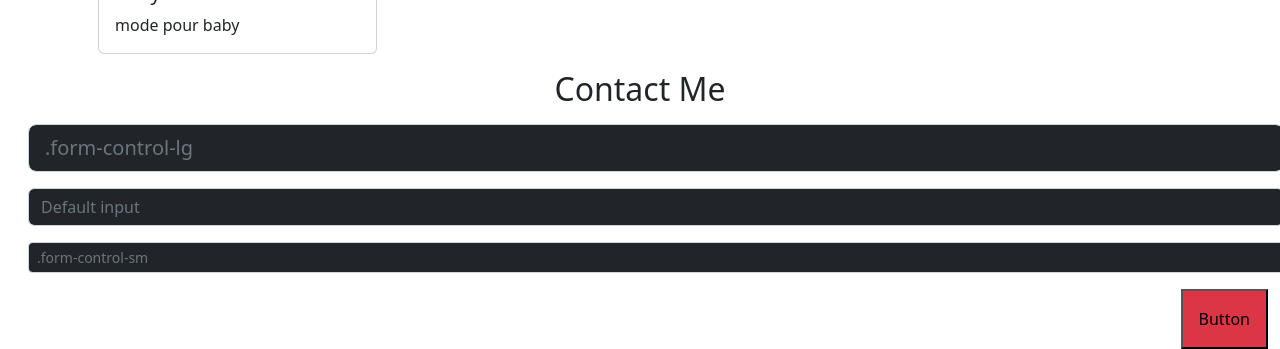
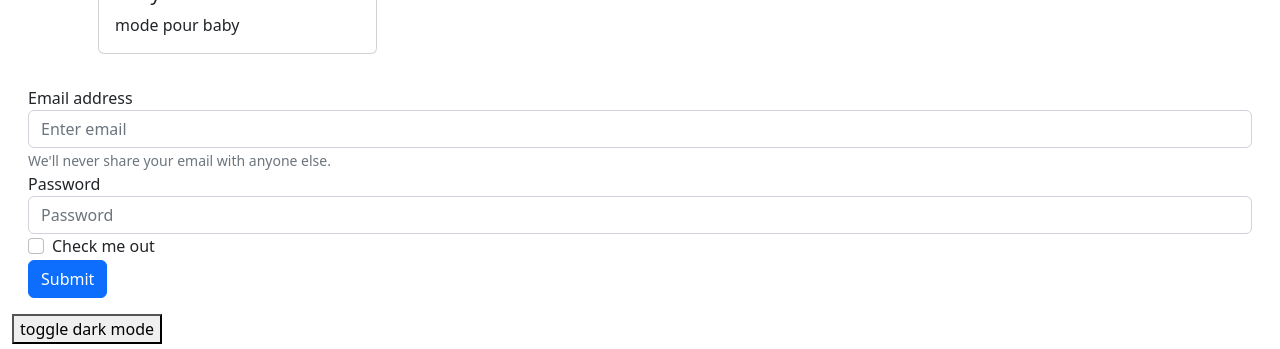
Before and after one commit to SushiiSama/exo-boutique, a React (Create React App) app: page / in a window 1280 px wide. Shown: the part 1213-1562 px from the top of the page. Built offline with nearby package versions, Linux system fonts and the light colour scheme.

Commit message:
etape 6 /7 terminé

```diff
--- a/src/App.css
+++ b/src/App.css
@@ -1,38 +1,6 @@
-.App {
-  text-align: center;
+.dark {
+  background: black;
 }
-
-.App-logo {
-  height: 40vmin;
-  pointer-events: none;
-}
-
-@media (prefers-reduced-motion: no-preference) {
-  .App-logo {
-    animation: App-logo-spin infinite 20s linear;
-  }
-}
-
-.App-header {
-  background-color: #282c34;
-  min-height: 100vh;
-  display: flex;
-  flex-direction: column;
-  align-items: center;
-  justify-content: center;
-  font-size: calc(10px + 2vmin);
+.dark h1 {
   color: white;
 }
-
-.App-link {
-  color: #61dafb;
-}
-
-@keyframes App-logo-spin {
-  from {
-    transform: rotate(0deg);
-  }
-  to {
-    transform: rotate(360deg);
-  }
-}
--- a/src/App.js
+++ b/src/App.js
@@ -1,16 +1,33 @@
 import "bootstrap/dist/css/bootstrap.min.css";
 import "bootstrap/dist/js/bootstrap.bundle";
+import React from "react";
 import "./App.css";
 import CategoryCard from "./components/CategoryCard";
 import ContactForm from "./components/ContactForm";
 import HomeScreen from "./pages/HomeScreen";
 
+
+
+
 function App() {
+
+  const [darkMode, setDarkMode] = React.useState(false);
+
+  React.useEffect(() => {
+  if(darkMode){
+  document.body.classList.add("dark");
+} else{
+document.body.classList.remove("dark");
+}
+},[darkMode]);
+
+
   return (
     <>
       <div class="container-fluid">
         <HomeScreen />
         <ContactForm />
+          <button onClick={() => setDarkMode(!darkMode)} >toggle dark mode </button>
         <div class="row"></div>
       </div>
     </>
--- a/src/components/ContactForm.jsx
+++ b/src/components/ContactForm.jsx
@@ -1,23 +1,39 @@
 import React from "react";
 
 const ContactForm = () => {
+
+   const HandleSubmit =(evt) => {
+     evt.preventDefault();
+     const form  = evt.target ;
+     const formData = new FormData(form);
+     const jsonData = Object.fromEntries(formData.entries())
+     console.log(jsonData)
+
+
+}
+
+
   return (
-    <div>
+    <>
 
-         <h2  className="d-flex justify-content-center">Contact Me</h2>
-      <input
-        className="form-control form-control-lg bg-dark m-3"
-        type="text"
-        placeholder=".form-control-lg"
-      />
-      <input className="form-control bg-dark m-3" type="text" placeholder="Default input" />
-      <input
-        className="form-control form-control-sm m-3 bg-dark"
-        type="text"
-        placeholder=".form-control-sm"
-      />
-      <button className="p-3   d-flex ms-auto  bg-danger " type="input"> Button</button>
-    </div>
+    <form className="p-3" onSubmit={HandleSubmit}>
+  <div className="form-group">
+    <label HTMLFor="exampleInputEmail1">Email address</label>
+    <input type="email" name ="email" className="form-control" id="exampleInputEmail1" aria-describedby="emailHelp" placeholder="Enter email"/>
+    <small id="emailHelp" className="form-text text-muted">We'll never share your email with anyone else.</small>
+  </div>
+  <div className="form-group">
+    <label HTMLFor="exampleInputPassword1">Password</label>
+    <input type="password" name =" mdp" className="form-control" id="exampleInputPassword1" placeholder="Password"/>
+  </div>
+  <div className="form-check">
+    <input type="checkbox" name="check" className="form-check-input" id="exampleCheck1"  />
+    <label className="form-check-label" HTMLFor="exampleCheck1">Check me out</label>
+  </div>
+  <button type="submit" className="btn btn-primary">Submit</button>
+</form>
+
+    </>
   );
 };
 
```
